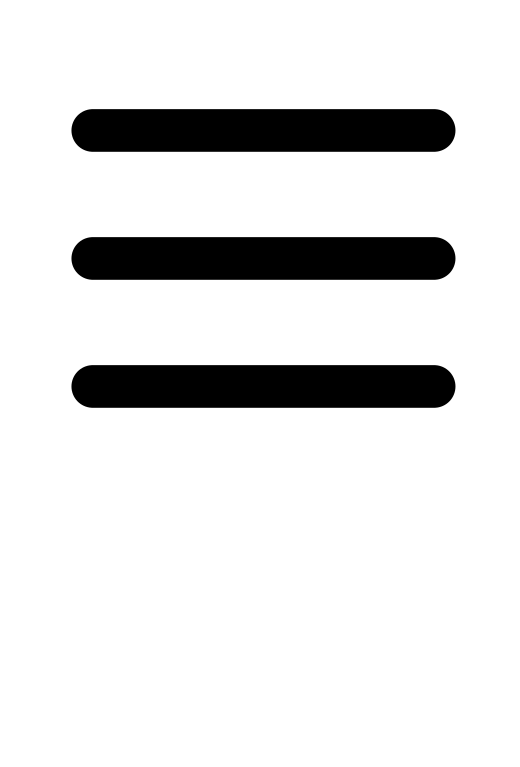
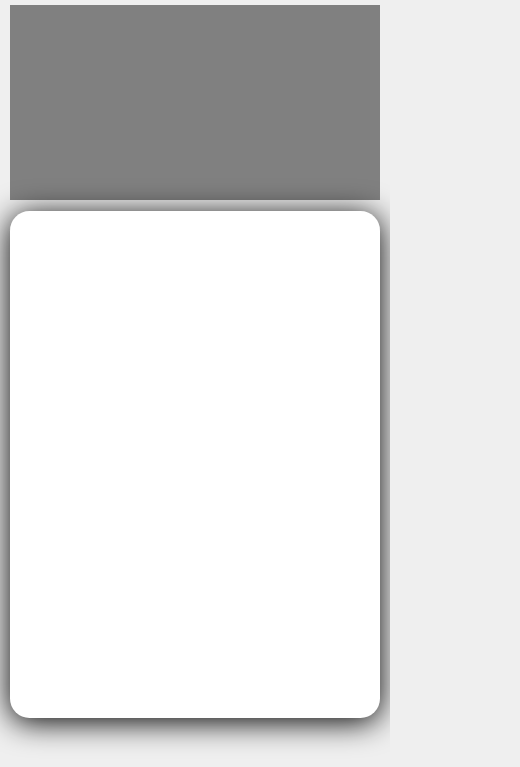
Before and after one commit to Vini13ou14/Agenda, a plain HTML site: page modelos/html/pagInicial.html in a window 390 px wide. Shown: the part 77-844 px from the top of the page, 520 px wide, since content can reach past the window. Drawn offline with Linux system fonts and the light colour scheme.

Commit message:
Atualização

```diff
--- a/modelos/css/style.css
+++ b/modelos/css/style.css
@@ -1,5 +1,34 @@
-@media (max-width: 768px){
-    #menu-sanduiche{
-        width: 5vw;
-    }
+body{
+    margin: 0;
+    left: 0;
+    background: #EFEFEF;
 }
+
+.container-site{
+    display: flex;
+    justify-content: center;
+    align-items: center;
+    flex-direction: column;
+}
+
+#header-principal{
+    color: white;
+    display: flex;
+    justify-content: space-between;
+    align-items: center;
+
+    background: #096748;
+    width: 96vw;
+    padding: 2vw;
+}
+
+#container-meio{
+    display: flex;
+    justify-content: center;
+    align-items: center;
+    flex-direction: column;
+}
+
+#escolha-paginas{
+    background: #FFFF;
+}
--- /dev/null
+++ b/modelos/css/styleMobile.css
@@ -0,0 +1,26 @@
+@media (max-width: 768px){
+    #menu-sanduiche{
+        width: 10vw;
+        height: 10vw;
+        filter: invert(1);
+    }
+
+    #texto-header1 h1{
+        font-size: 6vw;
+    }
+
+    #imagem-pagina-inicial-aluno{
+        width: 95vw;
+        height: 50vw;
+        background: gray;
+        margin: 2vw 0 0 0;
+    }
+
+    #escolha-paginas{
+        width: 95vw;
+        height: 60vh;
+        margin: 3vw 0 7vw 0;
+        border-radius: 5vw;
+        box-shadow: 0 1vw 8vw 0.04vw black;
+    }
+}
--- a/modelos/html/pagInicial.html
+++ b/modelos/html/pagInicial.html
@@ -4,21 +4,39 @@
 <head>
     <meta charset="UTF-8">
     <meta name="viewport" content="width=device-width, initial-scale=1.0">
-    <title>Página do aluno</title>
+    <title>Área do estudante</title>
+    <link rel="stylesheet" href="../css/styleMobile.css">
+    <link rel="stylesheet" href="../css/style.css">
 </head>
 
 <body>
 
     <div class="container-site">
+
+        <!--Esse header possui as informações do topo da tela (fundo verde, nome e menu)-->
+        <!--Esta parte nunca será alterada por completo, apenas o nome da página-->
+
         <header id="header-principal">
             <div id="texto-header1">
-                <h1>Página do aluno</h1>
+                <h1>Área do estudante</h1>
             </div>
 
             <div id="div-menu-sanduiche">
-                <img src="../imagens/menuSanduiche.png" alt="menu-sanduiche-imagem">
+                <img src="../imagens/menuSanduiche.png" alt="menu-sanduiche-imagem" id="menu-sanduiche">
             </div>
         </header>
+
+        <div class="container-meio">
+            <div id="imagem-pagina-inicial-aluno">
+
+                <!--Imagem será adicionada posteriormente-->
+                <img src="" alt="">
+
+            </div>
+
+            <!--Parte onde vão ficar os botões de navegação do sistema-->
+            <div id="escolha-paginas"></div>
+        </div>
     </div>
 
     <script src=""></script>
```
